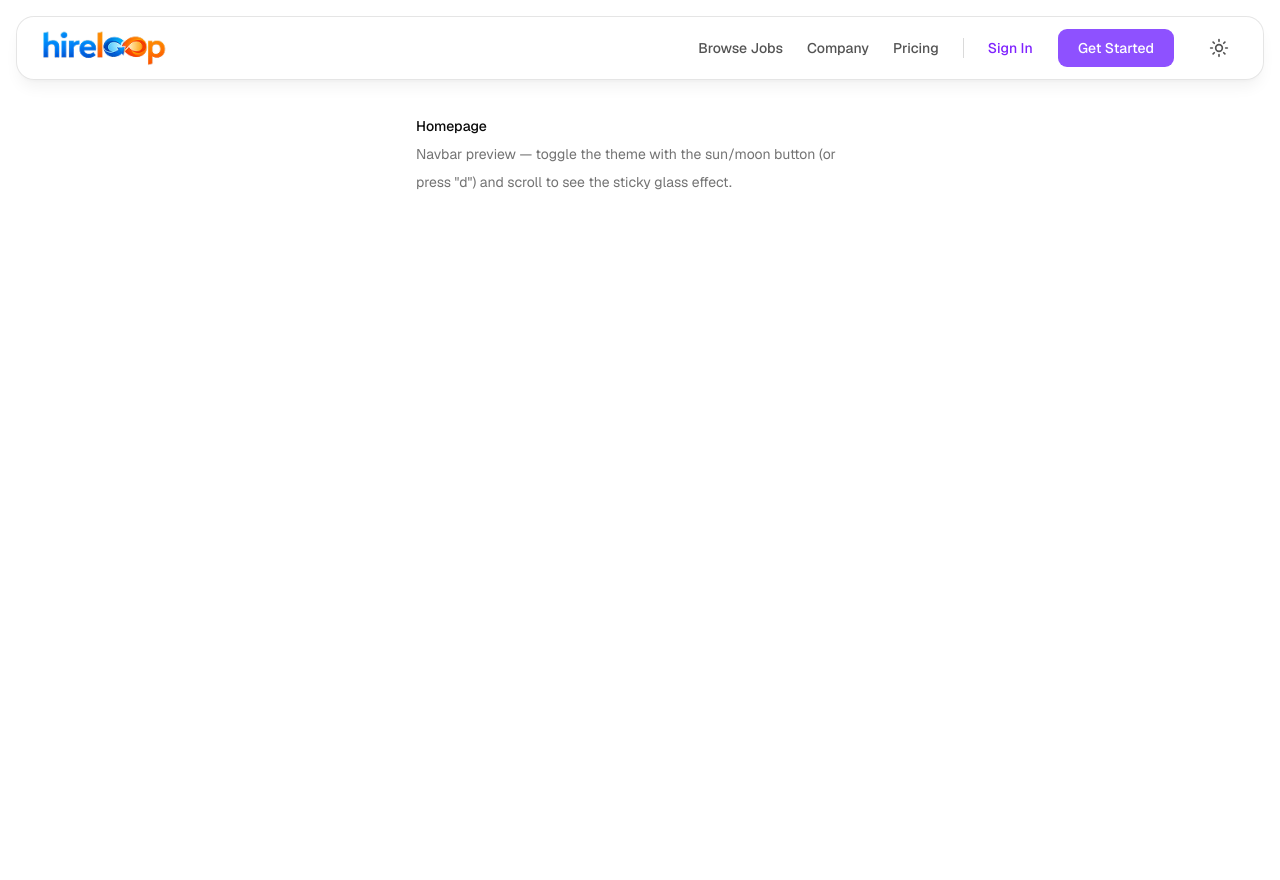
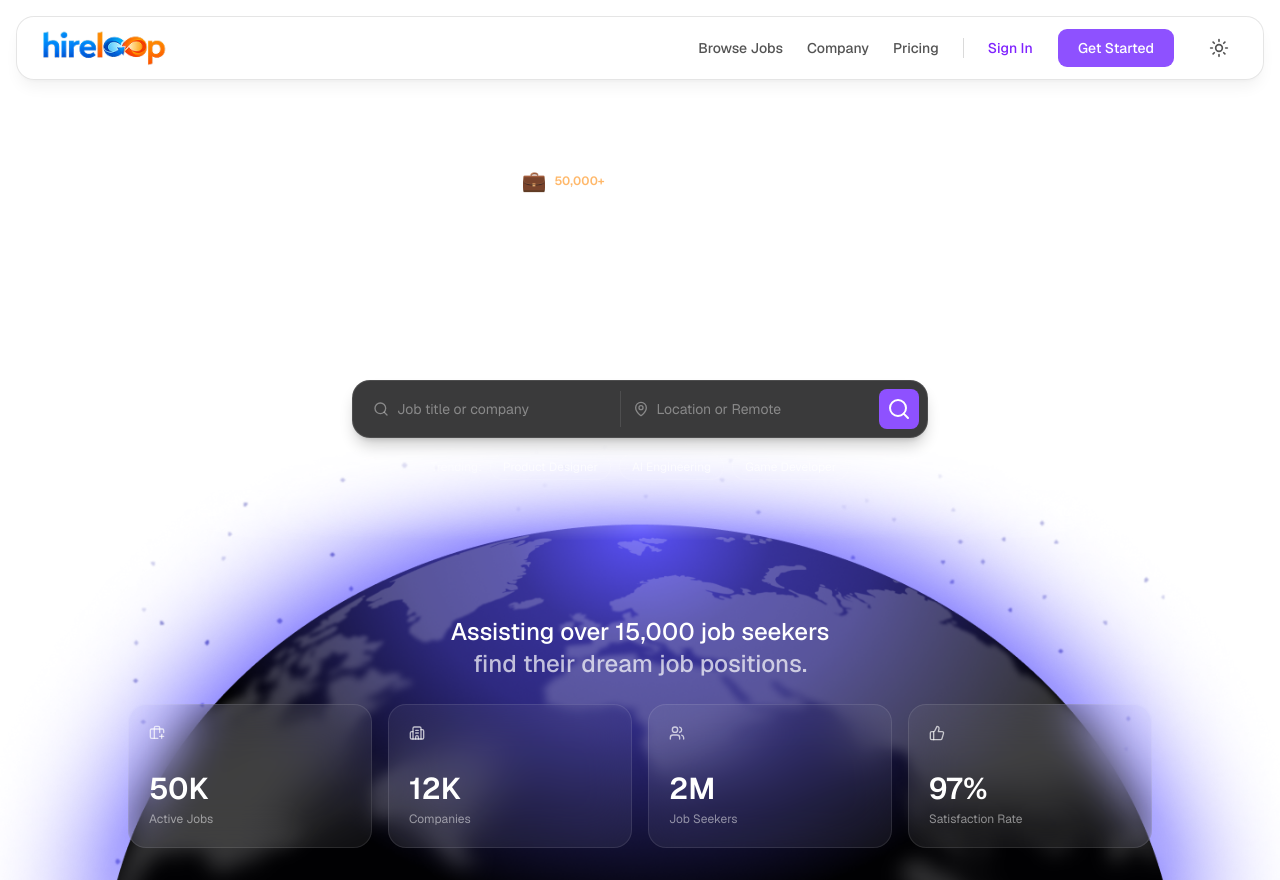
Before and after one commit to minhajulmohit/HireLoop_Client, a Next.js app: page / in a window 1280 px wide. Built offline with nearby package versions, Linux system fonts and the light colour scheme.

Commit message:
feat: add hero section with globe background, job search bar and stats cards

```diff
--- a/app/page.tsx
+++ b/app/page.tsx
@@ -1,15 +1,5 @@
+import { HeroSection } from "@/components/hero-section"
+
 export default function Page() {
-  return (
-    <div className="min-h-svh bg-background">
-      <main className="flex min-h-svh items-start justify-center p-6 pt-8">
-        <div className="max-w-md flex-col gap-4 text-sm leading-loose">
-          <h1 className="font-medium text-foreground">Homepage</h1>
-          <p className="text-muted-foreground">
-            Navbar preview — toggle the theme with the sun/moon button (or press
-            &quot;d&quot;) and scroll to see the sticky glass effect.
-          </p>
-        </div>
-      </main>
-    </div>
-  )
+  return <HeroSection />
 }
--- /dev/null
+++ b/components/hero-section.tsx
@@ -0,0 +1,128 @@
+import {
+  ArrowRight,
+  Building2,
+  MapPin,
+  Search,
+  ThumbsUp,
+  Users,
+  BriefcasePlus,
+} from "lucide-react"
+import Image from "next/image"
+
+const trendingTags = ["Product Designer", "AI Engineering", "Game Developer"]
+
+const stats = [
+  { icon: BriefcasePlus, value: "50K", label: "Active Jobs" },
+  { icon: Building2, value: "12K", label: "Companies" },
+  { icon: Users, value: "2M", label: "Job Seekers" },
+  { icon: ThumbsUp, value: "97%", label: "Satisfaction Rate" },
+]
+
+export function HeroSection() {
+  return (
+    <section className="relative flex min-h-svh flex-col items-center overflow-hidden px-4 pb-8">
+
+      <div
+        aria-hidden="true"
+        className="pointer-events-none absolute inset-x-0 top-[45%] h-[78.6vw] mask-[linear-gradient(to_bottom,transparent,black_10%)]"
+      >
+        <Image
+          src="/graphics/globe.png"
+          alt=""
+          width={1440}
+          height={1882}
+          priority
+          className="absolute top-0 left-1/2 w-full max-w-none -translate-x-1/2 translate-y-[-39.85%]"
+        />
+      </div>
+
+      {/* Top content */}
+      <div className="relative z-10 flex w-full max-w-4xl flex-col items-center pt-14 text-center text-balance sm:pt-20">
+        <div className="flex items-center gap-2 rounded-full border border-white/15 bg-white/5 px-3 py-1.5 backdrop-blur-sm">
+          <span className="text-xl">💼</span>
+          <span className="text-xs font-semibold text-orange-300">50,000+</span>
+          <span className="text-[11px] tracking-widest text-white/50 uppercase">
+            New jobs this month
+          </span>
+        </div>
+
+        <h1 className="mt-6 text-4xl font-semibold tracking-tight text-white sm:text-5xl lg:text-6xl">
+          Find Your Dream Job Today
+        </h1>
+
+        <p className="mt-4 max-w-xl text-sm leading-relaxed text-white/60">
+          HireLoop connects top talent with world-class companies. Browse
+          thousands of curated opportunities and land your next role-faster.
+        </p>
+
+        {/* Search bar */}
+        <div className="mt-8 flex w-full max-w-xl flex-col gap-2 rounded-2xl border border-white/10 bg-zinc-950/80 p-2 shadow-lg shadow-black/20 backdrop-blur-md sm:flex-row sm:items-center">
+          <label className="flex flex-1 items-center gap-2 px-3 py-2">
+            <Search className="size-4 shrink-0 text-white/40" />
+            <input
+              type="text"
+              placeholder="Job title or company"
+              className="w-full text-sm text-white outline-none placeholder:text-white/40"
+            />
+          </label>
+
+          <div className="flex flex-1 items-center gap-2 px-3 py-2 sm:border-l sm:border-white/10">
+            <MapPin className="size-4 shrink-0 text-white/40" />
+            <input
+              type="text"
+              placeholder="Location or Remote"
+              className="w-full text-sm text-white outline-none placeholder:text-white/40"
+            />
+          </div>
+
+          <button
+            type="button"
+            aria-label="Search jobs"
+            className="flex size-10 shrink-0 items-center justify-center self-end rounded-[8px] bg-violet-500 text-white transition-colors hover:bg-violet-400 sm:self-auto"
+          >
+            <Search className="size-6 font-bold" />
+          </button>
+        </div>
+
+        {/* Trending tags */}
+        <div className="mt-4 flex flex-wrap items-center justify-center gap-2">
+          <span className="text-xs text-white/50">Trending:</span>
+          {trendingTags.map((tag) => (
+            <span
+              key={tag}
+              className="rounded-full border border-white/10 bg-white/5 px-3 py-1 text-xs text-white/70 transition-colors hover:bg-white/10 hover:text-white"
+            >
+              {tag}
+            </span>
+          ))}
+        </div>
+      </div>
+
+      {/* Bottom content — text + stats over the globe */}
+      <div className=" relative z-10 mt-auto flex w-full max-w-5xl flex-col items-center pt-24">
+        <p className="text-center text-xl font-medium text-white sm:text-2xl">
+          Assisting over 15,000 job seekers
+          <br />
+          <span className="text-white/70">find their dream job positions.</span>
+        </p>
+
+        <div className="mt-6 grid w-full grid-cols-2 gap-3 sm:gap-4 lg:grid-cols-4">
+          {stats.map((stat) => (
+            <div
+              key={stat.label}
+              className="flex h-32 flex-col items-start justify-between rounded-2xl border border-white/10 bg-white/6 p-4 backdrop-blur-xl sm:h-36 sm:p-5"
+            >
+              <stat.icon className="size-4 text-white/70" />
+              <div>
+                <div className="text-2xl font-semibold text-white sm:text-3xl">
+                  {stat.value}
+                </div>
+                <div className="mt-1 text-xs text-white/50">{stat.label}</div>
+              </div>
+            </div>
+          ))}
+        </div>
+      </div>
+    </section>
+  )
+}
```
